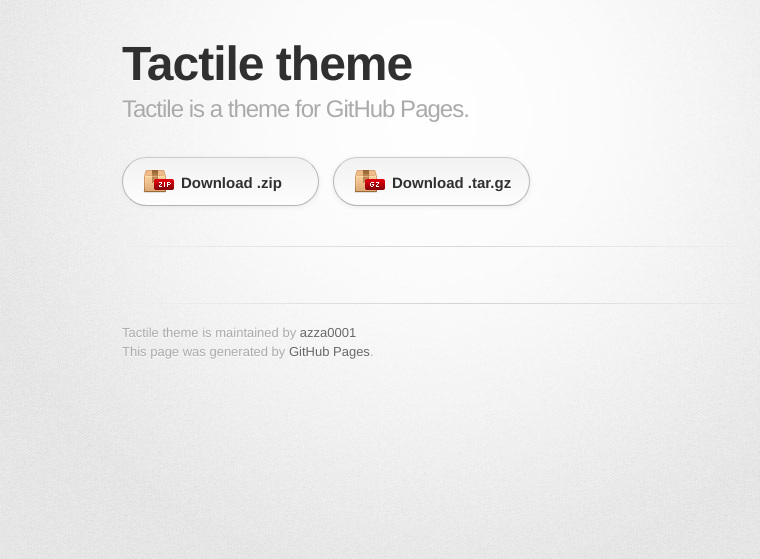
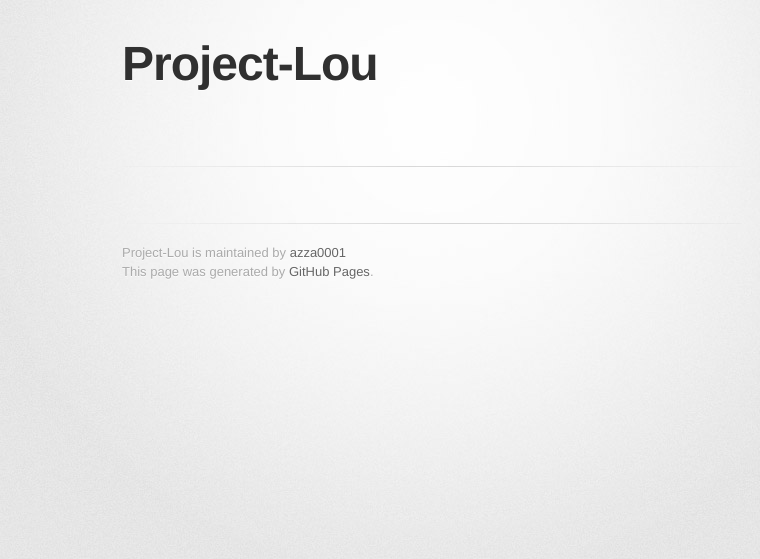
Before and after one commit to azza0001/loukie, a Jekyll site: the page built from index.md, in a window 1280 px wide. Shown: the top 559 px of the page, without its empty margins (208-968 px from the left). Built offline with Jekyll 4.4.1, drawn with Linux system fonts in a browser that asks for light colours; some web fonts are replaced; our own code applies the rules of GitHub Pages for plain Markdown files; the repository's description, which GitHub fills in, is left out.

Commit message:
Update _config.yml

```diff
--- a/_config.yml
+++ b/_config.yml
@@ -1,5 +1,2 @@
-title: Tactile theme
-description: Tactile is a theme for GitHub Pages.
-show_downloads: true
-google_analytics:
+title: Project-Lou
 theme: jekyll-theme-tactile
```
